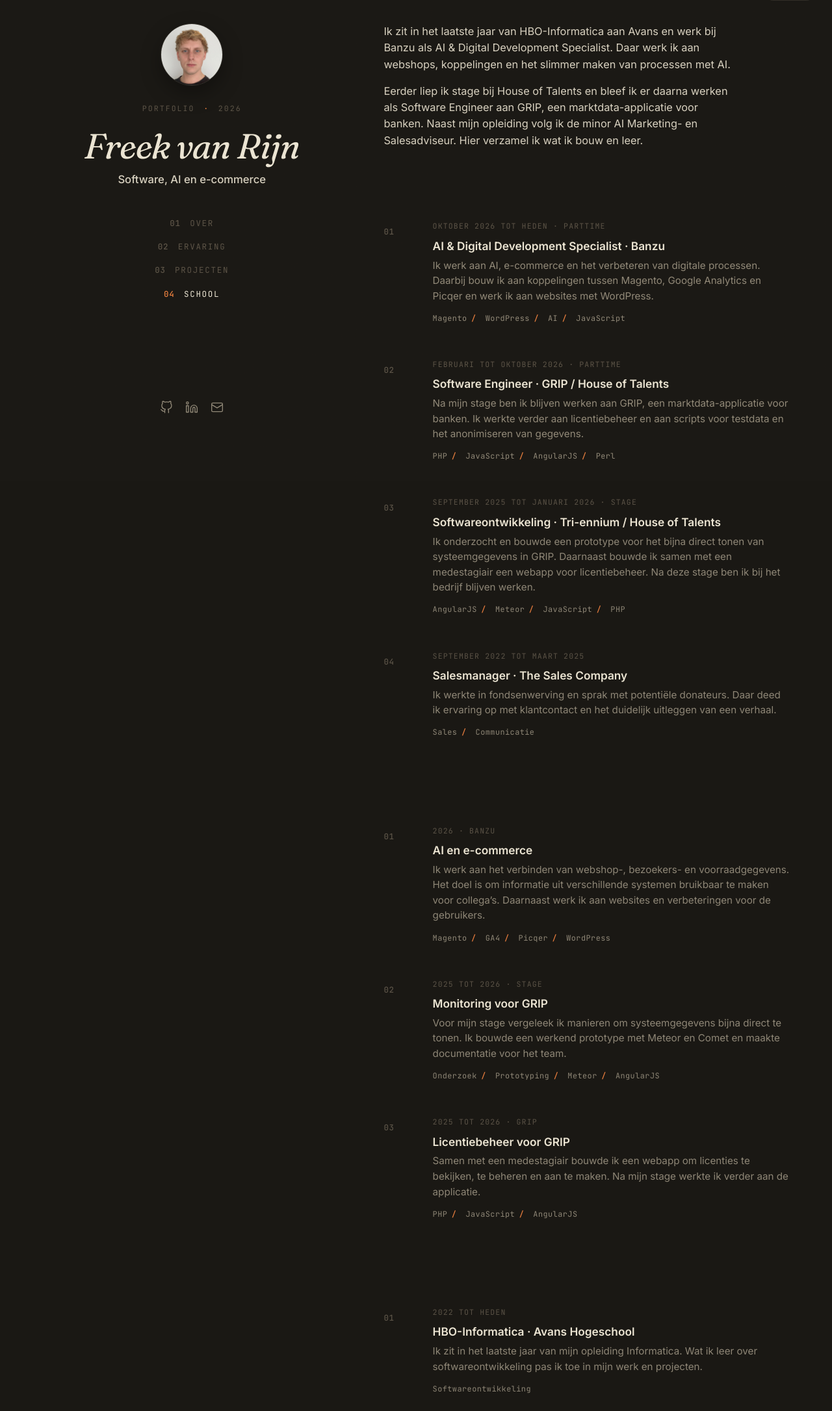
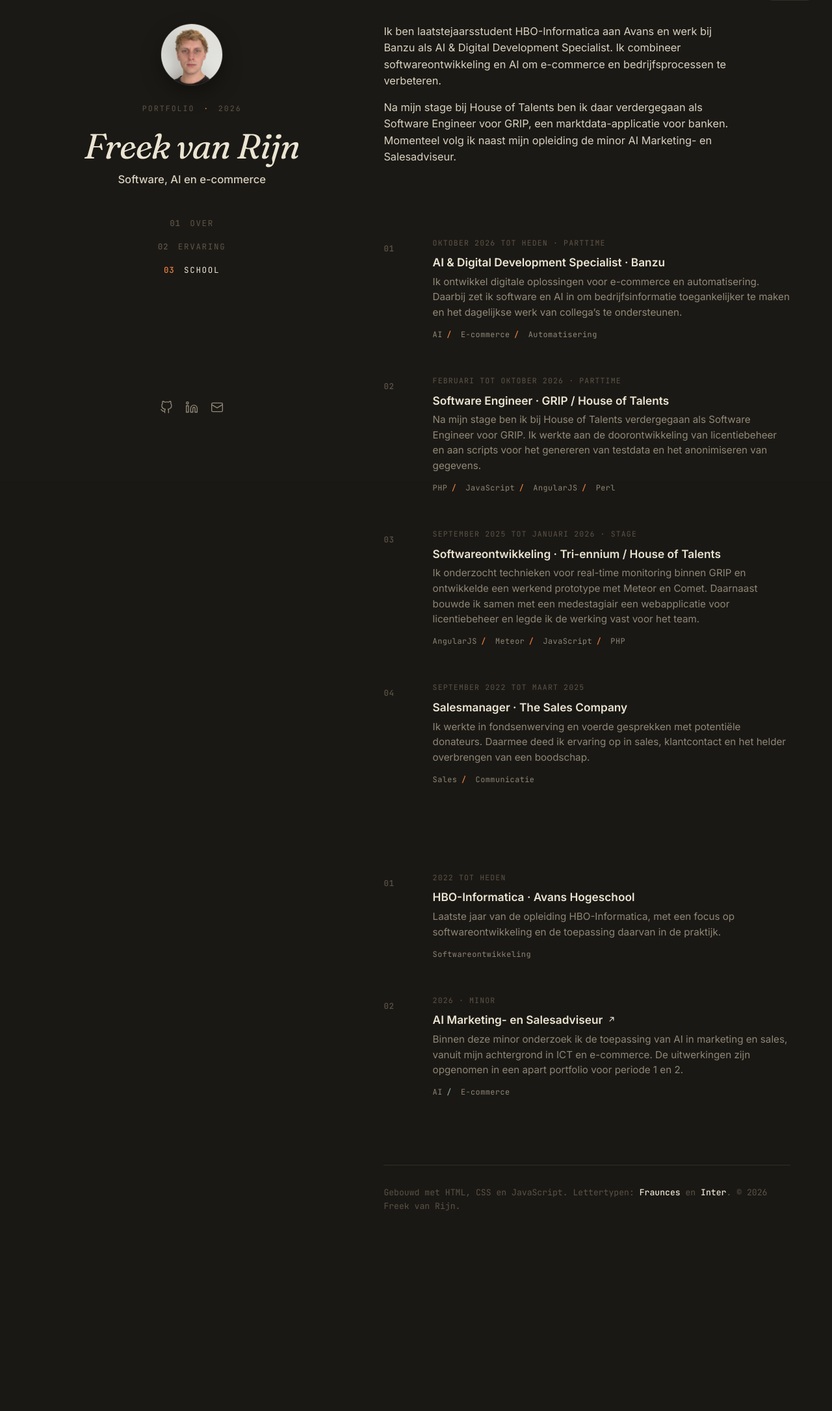
Before and after one commit to Freekvrijn/freekvrijn.github.io, a plain HTML site: page index.html in a window 1280 px wide. Shown: the part 60-2232 px from the top of the page at 65% size. After the commit the page ends 2023 px from the top, so only its background shows below. Drawn offline with Linux system fonts and the light colour scheme.

Commit message:
Maak teksten formeler en bundel projecten onder ervaring

```diff
--- a/index.html
+++ b/index.html
@@ -15,7 +15,7 @@
   Layout: sticky sidebar links + scrollende content rechts.
     LINKS  — taaltoggle, avatar, naam, rol, genummerde nav,
              live tijd, social icons.
-    RECHTS — §1 Over  §2 Ervaring  §3 Projecten  §4 School
+    RECHTS — §1 Over  §2 Ervaring  §3 School
 
   Cards: vul per card BEIDE talen in (NL én EN spans).
 -->
@@ -110,17 +110,8 @@
                 </a>
               </li>
               <li>
-                <a href="#projects" data-nav>
+                <a href="#school" data-nav>
                   <span class="sidenav__num">03</span>
-                  <span class="sidenav__label">
-                    <span lang="nl">Projecten</span>
-                    <span lang="en">Projects</span>
-                  </span>
-                </a>
-              </li>
-              <li>
-                <a href="#school" data-nav>
-                  <span class="sidenav__num">04</span>
                   <span class="sidenav__label">School</span>
                 </a>
               </li>
@@ -170,26 +161,24 @@
           </h2>
           <div class="prose">
             <p lang="nl">
-              Ik zit in het laatste jaar van HBO-Informatica aan Avans en werk bij Banzu
-              als AI &amp; Digital Development Specialist. Daar werk ik aan webshops,
-              koppelingen en het slimmer maken van processen met AI.
+              Ik ben laatstejaarsstudent HBO-Informatica aan Avans en werk bij Banzu
+              als AI &amp; Digital Development Specialist. Ik combineer softwareontwikkeling
+              en AI om e-commerce en bedrijfsprocessen te verbeteren.
             </p>
             <p lang="en">
-              I'm a final-year Computer Science student at Avans and work at Banzu
-              as an AI &amp; Digital Development Specialist. I work on online stores,
-              integrations and ways to improve everyday processes with AI.
+              I am a final-year Computer Science student at Avans and work at Banzu
+              as an AI &amp; Digital Development Specialist. I combine software development
+              and AI to improve e-commerce and business processes.
             </p>
             <p lang="nl">
-              Eerder liep ik stage bij House of Talents en bleef ik er daarna werken
-              als Software Engineer aan GRIP, een marktdata-applicatie voor banken.
-              Naast mijn opleiding volg ik de minor AI Marketing- en Salesadviseur.
-              Hier verzamel ik wat ik bouw en leer.
+              Na mijn stage bij House of Talents ben ik daar verdergegaan als Software
+              Engineer voor GRIP, een marktdata-applicatie voor banken. Momenteel volg
+              ik naast mijn opleiding de minor AI Marketing- en Salesadviseur.
             </p>
             <p lang="en">
-              I previously interned at House of Talents and stayed on as a Software
-              Engineer working on GRIP, a market data application for banks.
-              Alongside my degree, I'm taking a minor in AI Marketing and Sales.
-              This site brings together what I build and learn.
+              After my internship at House of Talents, I continued as a Software
+              Engineer for GRIP, a market data application for banks. Alongside
+              my degree, I am taking a minor in AI Marketing and Sales.
             </p>
           </div>
         </section>
@@ -218,10 +207,10 @@
 
                   </h3>
                   <p class="card__desc">
-                    <span lang="nl">Ik werk aan AI, e-commerce en het verbeteren van digitale processen. Daarbij bouw ik aan koppelingen tussen Magento, Google Analytics en Picqer en werk ik aan websites met WordPress.</span>
-                    <span lang="en">I work on AI, e-commerce and improvements to digital processes. This includes integrations between Magento, Google Analytics and Picqer, as well as websites built with WordPress.</span>
+                    <span lang="nl">Ik ontwikkel digitale oplossingen voor e-commerce en automatisering. Daarbij zet ik software en AI in om bedrijfsinformatie toegankelijker te maken en het dagelijkse werk van collega’s te ondersteunen.</span>
+                    <span lang="en">I develop digital solutions for e-commerce and automation, using software and AI to make business information more accessible and support colleagues in their daily work.</span>
                   </p>
-                  <ul class="tags"><li>Magento</li><li>WordPress</li><li>AI</li><li>JavaScript</li></ul>
+                  <ul class="tags"><li>AI</li><li>E-commerce</li><li><span lang="nl">Automatisering</span><span lang="en">Automation</span></li></ul>
                 </div>
               </article>
             </li>
@@ -242,8 +231,8 @@
 
                   </h3>
                   <p class="card__desc">
-                    <span lang="nl">Na mijn stage ben ik blijven werken aan GRIP, een marktdata-applicatie voor banken. Ik werkte verder aan licentiebeheer en aan scripts voor testdata en het anonimiseren van gegevens.</span>
-                    <span lang="en">After my internship, I stayed on to work on GRIP, a market data application for banks. I continued working on licence management and scripts for test data and data anonymisation.</span>
+                    <span lang="nl">Na mijn stage ben ik bij House of Talents verdergegaan als Software Engineer voor GRIP. Ik werkte aan de doorontwikkeling van licentiebeheer en aan scripts voor het genereren van testdata en het anonimiseren van gegevens.</span>
+                    <span lang="en">Following my internship, I continued at House of Talents as a Software Engineer for GRIP. My work included further development of licence management and scripts for test data generation and data anonymisation.</span>
                   </p>
                   <ul class="tags"><li>PHP</li><li>JavaScript</li><li>AngularJS</li><li>Perl</li></ul>
                 </div>
@@ -266,8 +255,8 @@
 
                   </h3>
                   <p class="card__desc">
-                    <span lang="nl">Ik onderzocht en bouwde een prototype voor het bijna direct tonen van systeemgegevens in GRIP. Daarnaast bouwde ik samen met een medestagiair een webapp voor licentiebeheer. Na deze stage ben ik bij het bedrijf blijven werken.</span>
-                    <span lang="en">I researched and built a prototype for near real-time system monitoring in GRIP. Together with another intern, I also built a licence management web app. I stayed with the company after my internship.</span>
+                    <span lang="nl">Ik onderzocht technieken voor real-time monitoring binnen GRIP en ontwikkelde een werkend prototype met Meteor en Comet. Daarnaast bouwde ik samen met een medestagiair een webapplicatie voor licentiebeheer en legde ik de werking vast voor het team.</span>
+                    <span lang="en">I researched real-time monitoring methods for GRIP and developed a working prototype with Meteor and Comet. Together with another intern, I also built a licence management web application and documented its use for the team.</span>
                   </p>
                   <ul class="tags"><li>AngularJS</li><li>Meteor</li><li>JavaScript</li><li>PHP</li></ul>
                 </div>
@@ -290,8 +279,8 @@
 
                   </h3>
                   <p class="card__desc">
-                    <span lang="nl">Ik werkte in fondsenwerving en sprak met potentiële donateurs. Daar deed ik ervaring op met klantcontact en het duidelijk uitleggen van een verhaal.</span>
-                    <span lang="en">I worked in fundraising and spoke with potential donors. This gave me experience in customer contact and explaining a message clearly.</span>
+                    <span lang="nl">Ik werkte in fondsenwerving en voerde gesprekken met potentiële donateurs. Daarmee deed ik ervaring op in sales, klantcontact en het helder overbrengen van een boodschap.</span>
+                    <span lang="en">I worked in fundraising and engaged with potential donors, gaining experience in sales, customer communication and presenting a clear message.</span>
                   </p>
                   <ul class="tags"><li>Sales</li><li><span lang="nl">Communicatie</span>
                     <span lang="en">Communication</span></li></ul>
@@ -301,90 +290,7 @@
           </ol>
         </section>
 
-        <!-- Projecten / Projects -->
-        <section id="projects" class="content__section" aria-labelledby="projects-h">
-          <h2 class="content__sticky-heading" id="projects-h">
-            <span lang="nl">projecten</span>
-            <span lang="en">projects</span>
-          </h2>
-
-          <ul class="card-list">
-            <li class="card-row">
-              <article class="card card--static">
-                <div class="card__number">01</div>
-                <div class="card__body">
-                  <div class="card__when">
-                    <span lang="nl">2026 · Banzu</span>
-                    <span lang="en">2026 · Banzu</span>
-                  </div>
-                  <h3 class="card__title">
-                    <span class="card__title-text">
-                      <span lang="nl">AI en e-commerce</span>
-                    <span lang="en">AI and e-commerce</span>
-                    </span>
-
-                  </h3>
-                  <p class="card__desc">
-                    <span lang="nl">Ik werk aan het verbinden van webshop-, bezoekers- en voorraadgegevens. Het doel is om informatie uit verschillende systemen bruikbaar te maken voor collega’s. Daarnaast werk ik aan websites en verbeteringen voor de gebruikers.</span>
-                    <span lang="en">I work on connecting store, website analytics and stock data. The aim is to make information from different systems useful to colleagues. I also work on websites and improvements for their users.</span>
-                  </p>
-                  <ul class="tags"><li>Magento</li><li>GA4</li><li>Picqer</li><li>WordPress</li></ul>
-                </div>
-              </article>
-            </li>
-
-            <li class="card-row">
-              <article class="card card--static">
-                <div class="card__number">02</div>
-                <div class="card__body">
-                  <div class="card__when">
-                    <span lang="nl">2025 tot 2026 · Stage</span>
-                    <span lang="en">2025 to 2026 · Internship</span>
-                  </div>
-                  <h3 class="card__title">
-                    <span class="card__title-text">
-                      <span lang="nl">Monitoring voor GRIP</span>
-                    <span lang="en">GRIP monitoring</span>
-                    </span>
-
-                  </h3>
-                  <p class="card__desc">
-                    <span lang="nl">Voor mijn stage vergeleek ik manieren om systeemgegevens bijna direct te tonen. Ik bouwde een werkend prototype met Meteor en Comet en maakte documentatie voor het team.</span>
-                    <span lang="en">During my internship, I compared ways to display system data in near real time. I built a working prototype with Meteor and Comet and wrote documentation for the team.</span>
-                  </p>
-                  <ul class="tags"><li><span lang="nl">Onderzoek</span>
-                    <span lang="en">Research</span></li><li>Prototyping</li><li>Meteor</li><li>AngularJS</li></ul>
-                </div>
-              </article>
-            </li>
-
-            <li class="card-row">
-              <article class="card card--static">
-                <div class="card__number">03</div>
-                <div class="card__body">
-                  <div class="card__when">
-                    <span lang="nl">2025 tot 2026 · GRIP</span>
-                    <span lang="en">2025 to 2026 · GRIP</span>
-                  </div>
-                  <h3 class="card__title">
-                    <span class="card__title-text">
-                      <span lang="nl">Licentiebeheer voor GRIP</span>
-                    <span lang="en">GRIP licence management</span>
-                    </span>
-
-                  </h3>
-                  <p class="card__desc">
-                    <span lang="nl">Samen met een medestagiair bouwde ik een webapp om licenties te bekijken, te beheren en aan te maken. Na mijn stage werkte ik verder aan de applicatie.</span>
-                    <span lang="en">Together with another intern, I built a web app to view, manage and generate licences. I continued working on the application after my internship.</span>
-                  </p>
-                  <ul class="tags"><li>PHP</li><li>JavaScript</li><li>AngularJS</li></ul>
-                </div>
-              </article>
-            </li>
-          </ul>
-        </section>
-
-        <!-- §4 SCHOOL — sage accent so coursework reads as different -->
+        <!-- School -->
         <section id="school" class="content__section content__section--school" aria-labelledby="school-h">
           <h2 class="content__sticky-heading" id="school-h">school</h2>
 
@@ -405,8 +311,8 @@
 
                   </h3>
                   <p class="card__desc">
-                    <span lang="nl">Ik zit in het laatste jaar van mijn opleiding Informatica. Wat ik leer over softwareontwikkeling pas ik toe in mijn werk en projecten.</span>
-                    <span lang="en">I&#x27;m in the final year of my Computer Science degree. I apply what I learn about software development in my work and projects.</span>
+                    <span lang="nl">Laatste jaar van de opleiding HBO-Informatica, met een focus op softwareontwikkeling en de toepassing daarvan in de praktijk.</span>
+                    <span lang="en">Final year of a Computer Science degree, with a focus on software development and its practical application.</span>
                   </p>
                   <ul class="tags"><li><span lang="nl">Softwareontwikkeling</span>
                     <span lang="en">Software development</span></li></ul>
@@ -430,8 +336,8 @@
                     <span class="card__arrow" aria-hidden="true"><svg viewBox="0 0 24 24" fill="none" stroke="currentColor" stroke-width="2" stroke-linecap="round" stroke-linejoin="round"><path d="M7 17 17 7M9 7h8v8"/></svg></span>
                   </h3>
                   <p class="card__desc">
-                    <span lang="nl">In deze minor kijk ik hoe AI kan helpen bij marketing en sales. Ik verbind de opdrachten aan mijn ICT-achtergrond en mijn werk met webshops. Mijn uitwerkingen staan in een apart portfolio, verdeeld over periode 1 en 2.</span>
-                    <span lang="en">This minor explores how AI can support marketing and sales. I connect the assignments to my software background and e-commerce work. My coursework is collected in a separate portfolio, split into periods 1 and 2.</span>
+                    <span lang="nl">Binnen deze minor onderzoek ik de toepassing van AI in marketing en sales, vanuit mijn achtergrond in ICT en e-commerce. De uitwerkingen zijn opgenomen in een apart portfolio voor periode 1 en 2.</span>
+                    <span lang="en">This minor explores AI applications in marketing and sales, drawing on my background in software development and e-commerce. The coursework is collected in a separate portfolio for periods 1 and 2.</span>
                   </p>
                   <ul class="tags"><li>AI</li><li>E-commerce</li></ul>
                 </div>
```
